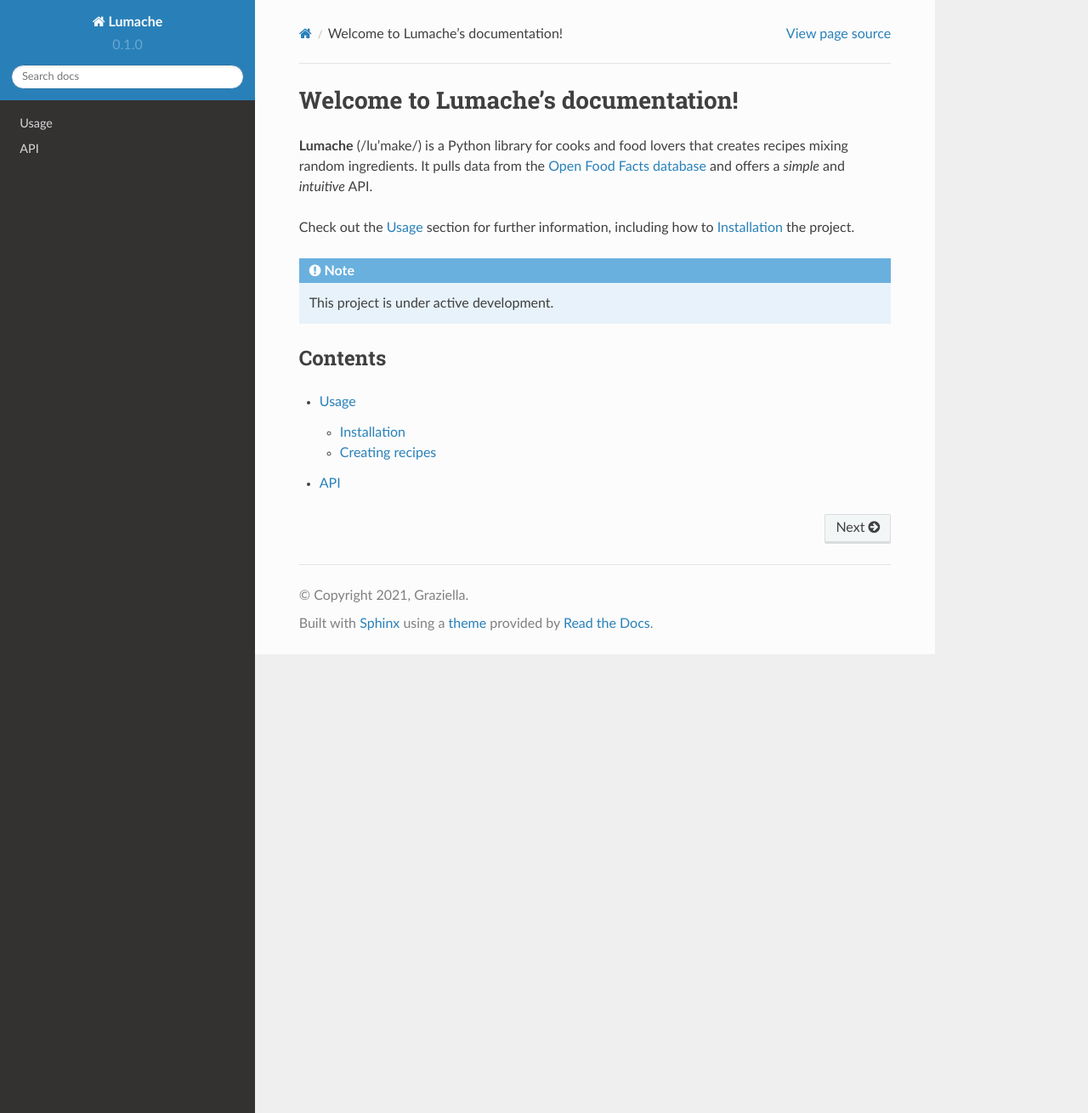
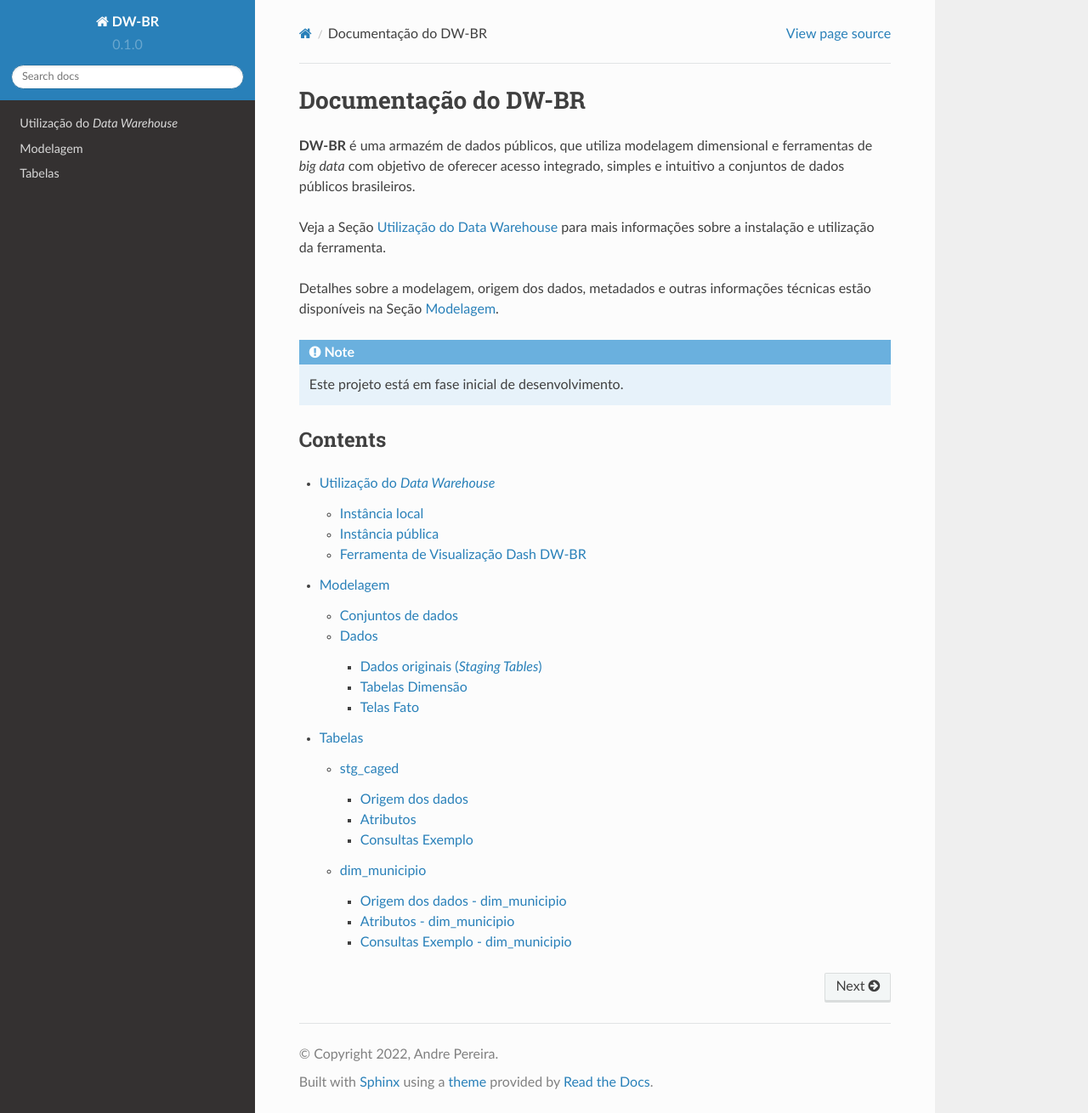
Before and after one commit to andrespp/rtd-tutorial, a Sphinx documentation site: the page built from docs/source/index.rst, in a window 1280 px wide and 1310 px high. Shown: the whole window at 85% size. Built offline with Sphinx 7.4.7 and the Read the Docs theme 2.0.0, drawn with Linux system fonts in a browser that asks for light colours.

Commit message:
add dwbra

```diff
--- a/docs/source/conf.py
+++ b/docs/source/conf.py
@@ -1,10 +1,9 @@
 # Configuration file for the Sphinx documentation builder.
-
 # -- Project information
 
-project = 'Lumache'
-copyright = '2021, Graziella'
-author = 'Graziella'
+project = 'DW-BR'
+copyright = '2022, Andre Pereira'
+author = 'Andre Pereira'
 
 release = '0.1'
 version = '0.1.0'
@@ -17,6 +16,7 @@ extensions = [
     'sphinx.ext.autodoc',
     'sphinx.ext.autosummary',
     'sphinx.ext.intersphinx',
+    # 'myst-parser',
 ]
 
 intersphinx_mapping = {
--- a/docs/source/index.rst
+++ b/docs/source/index.rst
@@ -1,17 +1,19 @@
-Welcome to Lumache's documentation!
-===================================
+Documentação do DW-BR
+=====================
 
-**Lumache** (/lu'make/) is a Python library for cooks and food lovers
-that creates recipes mixing random ingredients.
-It pulls data from the `Open Food Facts database <https://world.openfoodfacts.org/>`_
-and offers a *simple* and *intuitive* API.
+**DW-BR** é uma armazém de dados públicos, que utiliza modelagem dimensional e
+ferramentas de *big data*  com objetivo de oferecer acesso integrado, simples e
+intuitivo a conjuntos de dados públicos brasileiros.
 
-Check out the :doc:`usage` section for further information, including
-how to :ref:`installation` the project.
+Veja a Seção :doc:`usage` para mais informações sobre a instalação e utilização
+da ferramenta.
+
+Detalhes sobre a modelagem, origem dos dados, metadados e outras informações
+técnicas estão disponíveis na Seção :doc:`model`.
 
 .. note::
 
-   This project is under active development.
+   Este projeto está em fase inicial de desenvolvimento.
 
 Contents
 --------
@@ -19,4 +21,5 @@ Contents
 .. toctree::
 
    usage
-   api
+   model
+   tables
--- /dev/null
+++ b/docs/source/model.rst
@@ -0,0 +1,29 @@
+Modelagem
+=========
+
+.. autosummary::
+   :toctree: generated
+
+Conjuntos de dados
+------------------
+
+Os conjuntos de dados disponíveis no ``DW-BR`` são:
+
+* `Municipios Brasileiros <https://www.tesourotransparente.gov.br/ckan/dataset/lista-de-municipios-do-siafi>`_
+* `CAGED <http://pdet.mte.gov.br/microdados-rais-e-caged>`_
+
+Dados
+-----
+
+Dados originais (`Staging Tables`)
+^^^^^^^^^^^^^^^^^^^^^^^^^^^^^^^^^^
+
+* stg_caged
+
+Tabelas Dimensão
+^^^^^^^^^^^^^^^^
+
+* dim_municipio
+
+Telas Fato
+^^^^^^^^^^
--- /dev/null
+++ b/docs/source/tables.rst
@@ -0,0 +1,49 @@
+Tabelas
+=======
+
+.. autosummary::
+   :toctree: generated
+
+stg_caged
+---------
+
+Origem dos dados
+~~~~~~~~~~~~~~~~
+
+* `CAGED <http://pdet.mte.gov.br/microdados-rais-e-caged>`_
+
+Atributos
+~~~~~~~~~
+
+Consultas Exemplo
+~~~~~~~~~~~~~~~~~
+
+.. code-block:: sql
+
+    SELECT
+        COMPETENCIAMOV
+        ,SUM(SALDOMOVIMENTACAO) AS SALDOMOV
+    FROM STG_CAGED
+    GROUP BY COMPETENCIAMOV
+
+dim_municipio
+-------------
+
+Origem dos dados - dim_municipio
+~~~~~~~~~~~~~~~~~~~~~~~~~~~~~~~~
+
+* `Municipios Brasileiros <https://www.tesourotransparente.gov.br/ckan/dataset/lista-de-municipios-do-siafi>`_
+
+Atributos - dim_municipio
+~~~~~~~~~~~~~~~~~~~~~~~~~
+
+Consultas Exemplo - dim_municipio
+~~~~~~~~~~~~~~~~~~~~~~~~~~~~~~~~~
+
+.. code-block:: sql
+
+    SELECT
+        UF, COUNT(COD_IBGE) AS QTD_MUNICIPIOS
+   FROM DIM_MUNICIPIO
+   GROUP BY UF
+   ORDER BY COUNT(COD_IBGE)  DESC
--- a/docs/source/usage.rst
+++ b/docs/source/usage.rst
@@ -1,33 +1,28 @@
-Usage
-=====
+Utilização do *Data Warehouse*
+==============================
 
 .. _installation:
 
-Installation
-------------
+Instância local
+----------------
 
-To use Lumache, first install it using pip:
+Para definir uma instância local do ``DW-BR`` deve-se clonar o repositório e
+rodar os scripts de ETL da ferramenta:
 
 .. code-block:: console
 
-   (.venv) $ pip install lumache
+   $ git clone git@github.com:andrespp/dw-bra.git
+   $ cd dw-bra/
+   $ docker compose up -d
+   $ conda activate dwbra && ./get_ds.py && ./extract_ds.py && ./update-dw
 
-Creating recipes
-----------------
+Instância pública
+-----------------
 
-To retrieve a list of random ingredients,
-you can use the ``lumache.get_random_ingredients()`` function:
+>>> import dask.dataframe as dd
+>>> df = dd.read_parquet('s3://bucket/my-parquet-data')
 
-.. autofunction:: lumache.get_random_ingredients
+Ferramenta de Visualização Dash DW-BR
+-------------------------------------
 
-The ``kind`` parameter should be either ``"meat"``, ``"fish"``,
-or ``"veggies"``. Otherwise, :py:func:`lumache.get_random_ingredients`
-will raise an exception.
-
-.. autoexception:: lumache.InvalidKindError
-
-For example:
-
->>> import lumache
->>> lumache.get_random_ingredients()
-['shells', 'gorgonzola', 'parsley']
+TBD
```
Also changed, not shown: docs/README.rst (added).
